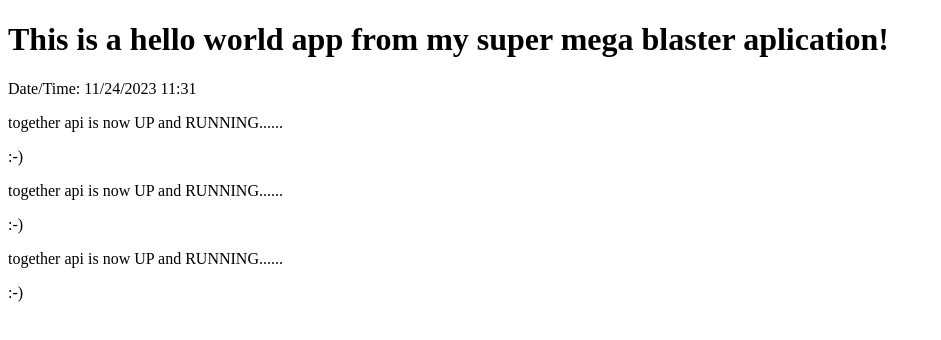
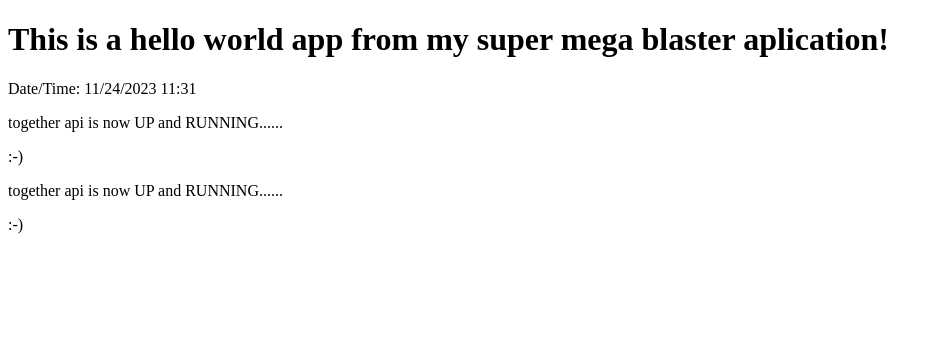
Before and after one commit to rfdnet/devops-prj1, a plain HTML site: page app/static-content/index.html in a window 1280 px wide. Shown: the whole page, without its empty margins (0-941 px from the left). Drawn offline with Linux system fonts and the light colour scheme.

Commit message:
static content update

```diff
--- a/app/static-content/index.html
+++ b/app/static-content/index.html
@@ -13,6 +13,5 @@ document.getElementById("datetime").innerHTML = (("0"+(dt.getMonth()+1)).slice(-
 <p></p>
 <p>together api is now UP and RUNNING......<p>:-)</p></p>
 <p>together api is now UP and RUNNING......<p>:-)</p></p>
-<p>together api is now UP and RUNNING......<p>:-)</p></p>
 </body>
 </html>
```
